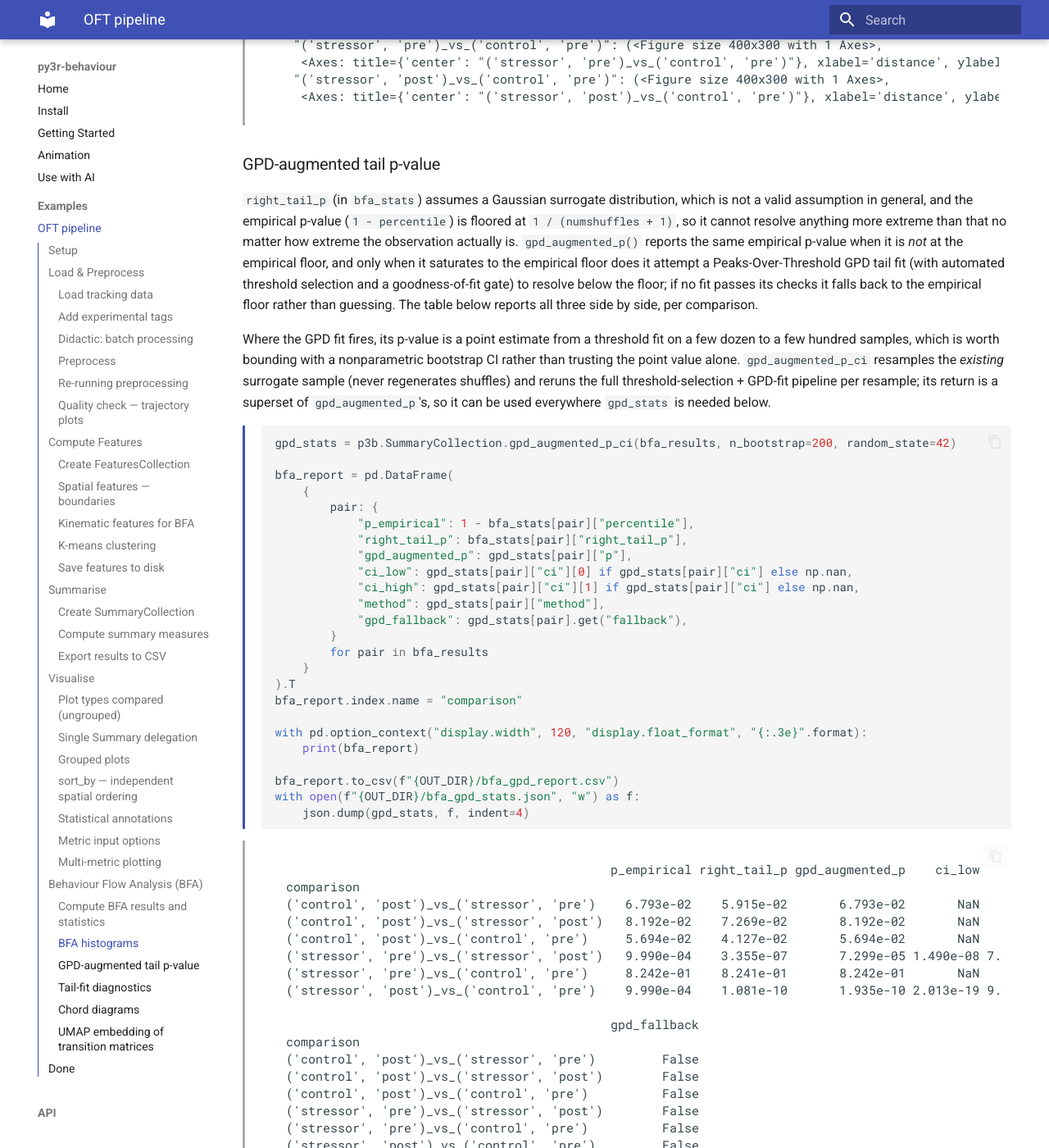
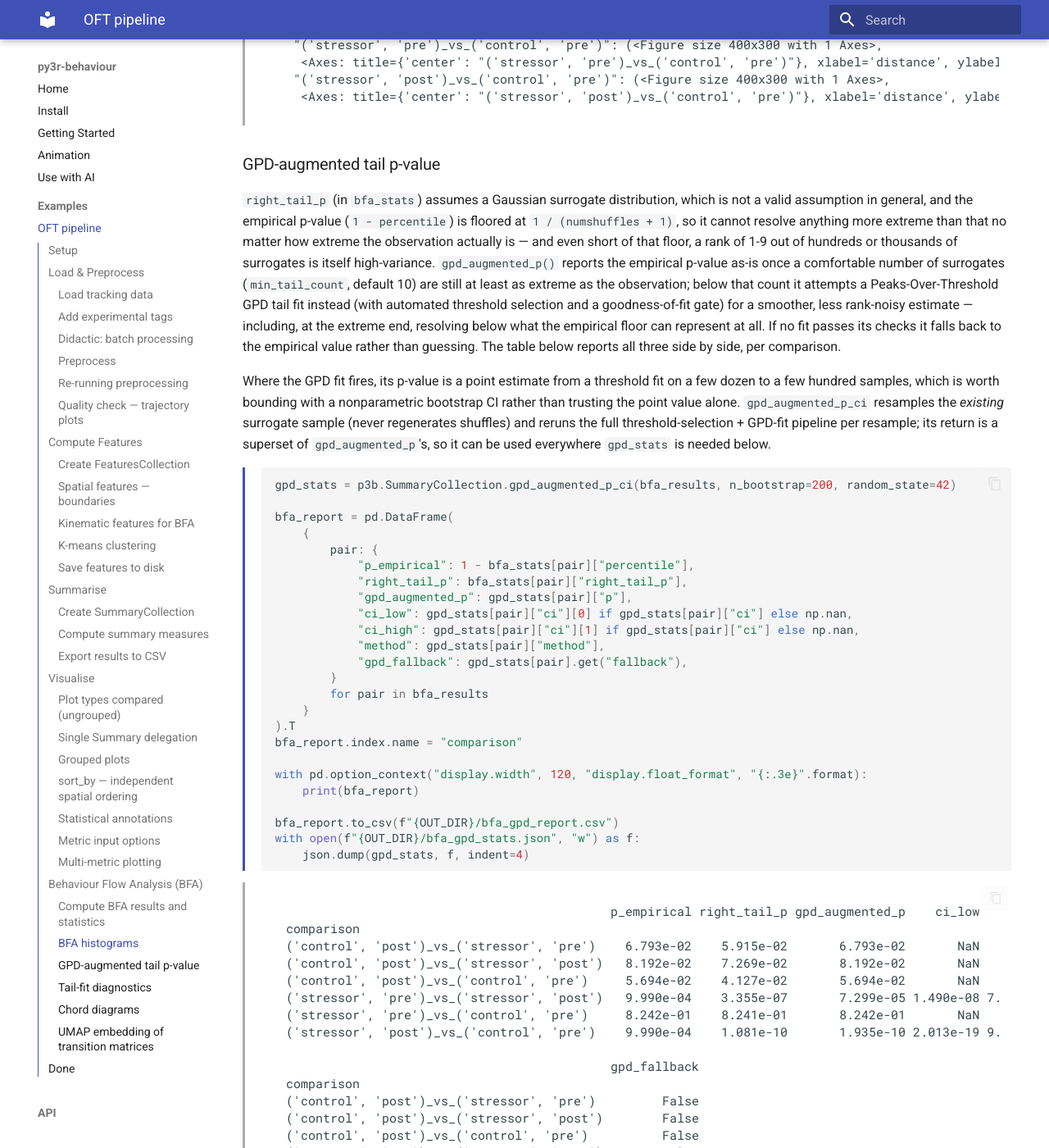
Before and after one commit to ETHZ-INS/py3r_behaviour, an MkDocs documentation site: the page built from docs/examples/oft_pipeline.md, in a window 1280 px wide and 1400 px high, scrolled down 28323 px. Shown: the whole window at 82% size. Built offline with MkDocs 1.6.1 and Material for MkDocs 9.7.7, drawn with Linux system fonts in a browser that asks for light colours; some of the changed text lies outside the part shown.

Commit message:
define min tail count for gpd fit

```diff
--- a/docs/examples/oft_pipeline.md
+++ b/docs/examples/oft_pipeline.md
@@ -2127,12 +2127,16 @@ p3b.SummaryCollection.plot_bfa_results(
 which is not a valid assumption in general, and the empirical p-value
 (`1 - percentile`) is floored at `1 / (numshuffles + 1)`, so it cannot resolve
 anything more extreme than that no matter how extreme the observation
-actually is. `gpd_augmented_p()` reports the same empirical p-value when it
-is *not* at the empirical floor, and only when it saturates to the empirical floor does it attempt
-a Peaks-Over-Threshold GPD tail fit (with automated threshold selection and a
-goodness-of-fit gate) to resolve below the floor; if no fit passes its
-checks it falls back to the empirical floor rather than guessing. The table
-below reports all three side by side, per comparison.
+actually is — and even short of that floor, a rank of 1-9 out of hundreds
+or thousands of surrogates is itself high-variance. `gpd_augmented_p()`
+reports the empirical p-value as-is once a comfortable number of
+surrogates (`min_tail_count`, default 10) are still at least as extreme as
+the observation; below that count it attempts a Peaks-Over-Threshold GPD
+tail fit instead (with automated threshold selection and a goodness-of-fit
+gate) for a smoother, less rank-noisy estimate — including, at the extreme
+end, resolving below what the empirical floor can represent at all. If no
+fit passes its checks it falls back to the empirical value rather than
+guessing. The table below reports all three side by side, per comparison.
 
 Where the GPD fit fires, its p-value is a point estimate from a threshold
 fit on a few dozen to a few hundred samples, which is worth bounding with a
@@ -2197,9 +2201,9 @@ comparison
 
 `plot_bfa_tail_diagnostics` draws the same surrogate histograms as above,
 overlaid with the Normal curve `right_tail_p` implicitly assumes and — for
-any comparison where the empirical p-value saturated and a GPD fit was
-accepted — the fitted GPD tail curve, so a saturated or mis-fit tail is
-visible rather than only reported as a number.
+any comparison where the GPD fit fired and was accepted — the fitted GPD
+tail curve, so a thin-tailed or mis-fit tail is visible rather than only
+reported as a number.
 
 <div class="nb-cell-input" markdown>
 
```
Also changed, not shown: 2 other files.
